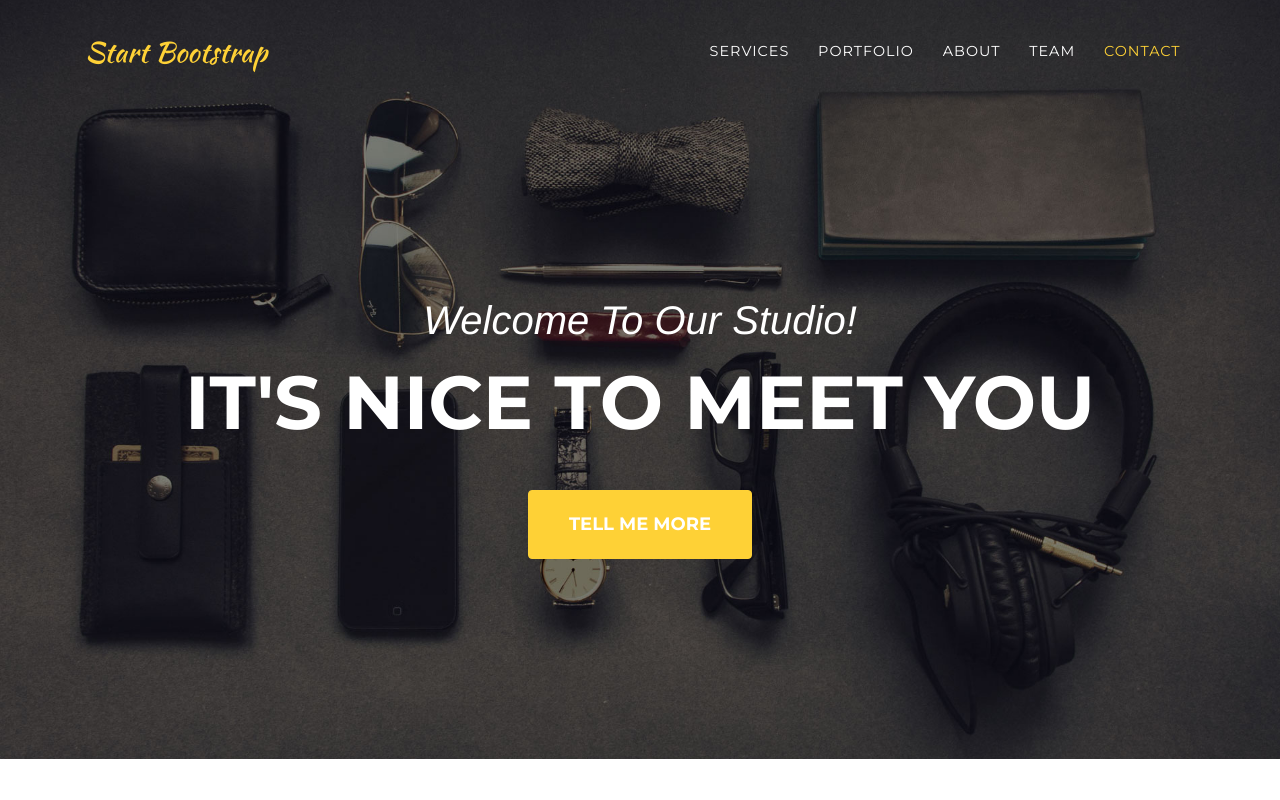
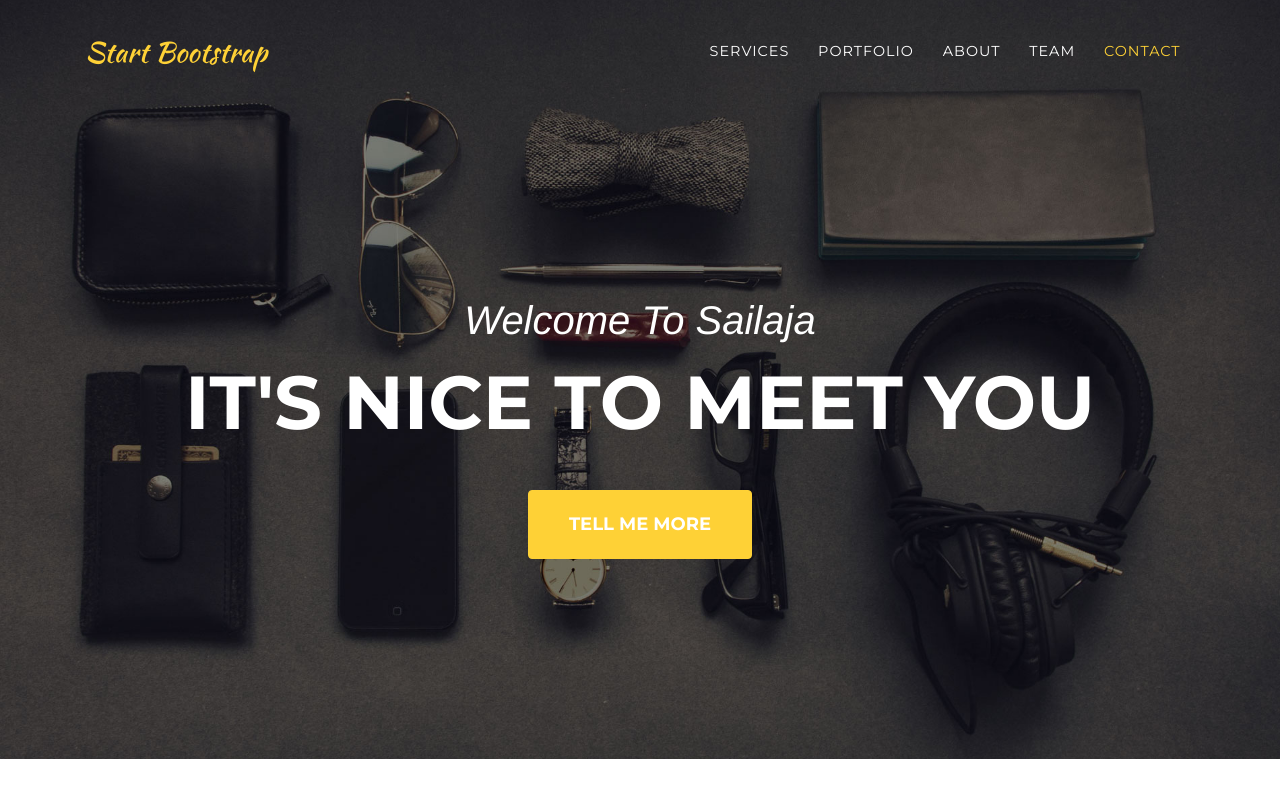
Before and after one commit to Sailaja-DS/Sailaja, a plain HTML site: page index.html in a window 1280 px wide. Shown: the top 800 px of the page. Drawn offline with Linux system fonts and the light colour scheme; a web font is replaced by a local one.

Commit message:
Update index.html

```diff
--- a/index.html
+++ b/index.html
@@ -61,7 +61,7 @@
     <header class="masthead">
       <div class="container">
         <div class="intro-text">
-          <div class="intro-lead-in">Welcome To Our Studio!</div>
+          <div class="intro-lead-in">Welcome To Sailaja</div>
           <div class="intro-heading text-uppercase">It's Nice To Meet You</div>
           <a class="btn btn-primary btn-xl text-uppercase js-scroll-trigger" href="#services">Tell Me More</a>
         </div>
```
